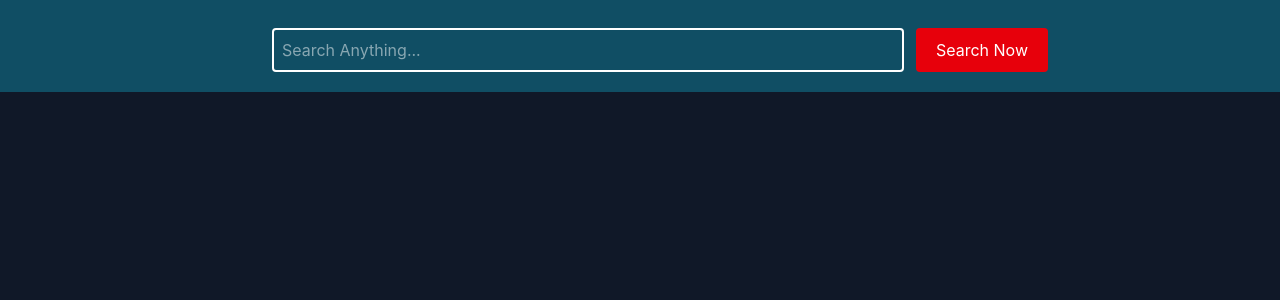
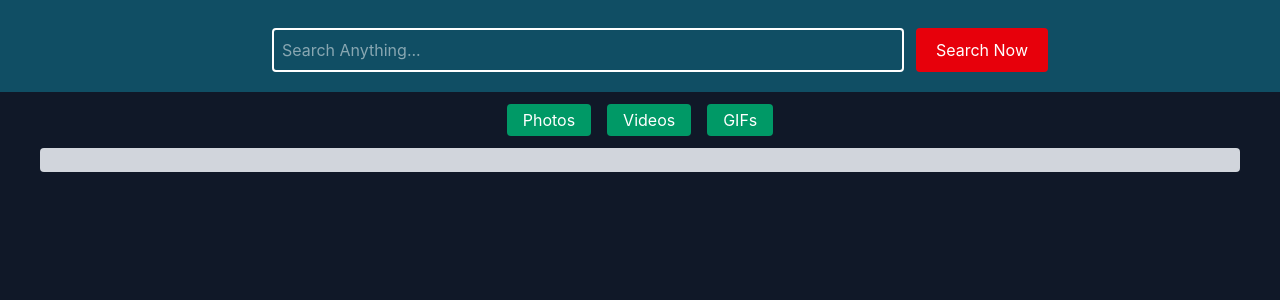
Before and after one commit to HuzaifTarazi/Redux-ToolKit, a React (Vite) app in the folder Redux-02/: page / in a window 1280 px wide. Shown: the top 300 px of the page. Built offline with nearby package versions, Linux system fonts and the light colour scheme.

Commit message:
redux-02

```diff
--- a/Redux-02/src/App.jsx
+++ b/Redux-02/src/App.jsx
@@ -1,7 +1,7 @@
 import React from "react";
-import { giphyApi, pexelsApi } from "./Api/mediaApi.js";
-import { unsplashApi } from "./Api/mediaApi.js";
 import SearchBox from "./components/searchBox.jsx";
+import Tabs from "./components/Tabs.jsx";
+import ActiveTabResults from "./components/ActiveTabResults.jsx";
 
 const App = () => {
   return (
@@ -9,7 +9,14 @@ const App = () => {
       <div className="bg-cyan-900 p-2 shadow-lg">
         <SearchBox />
       </div>
-      <div className="text-white h-screen bg-gray-900"></div>
+
+      <div className="text-white h-screen bg-gray-900">
+        <Tabs />
+        <div className="bg-gray-300 mt-3 p-3 m-10 rounded text-black">
+          <ActiveTabResults />
+        </div>
+      </div>
+
     </>
   );
 };
--- a/Redux-02/src/api/mediaApi.js
+++ b/Redux-02/src/api/mediaApi.js
@@ -9,7 +9,7 @@ export const unsplashApi = async (query, page = 1, per_page = 20) => {
         const res = await axios.get('https://api.unsplash.com/search/photos', {
             params: { query, page, per_page }, headers: { Authorization: `Client-ID ${UNSPLASH_KEY}` }
         })
-        console.log(res.data.results)
+        return res.data.results
     } catch (err) {
         console.error(err)
     }
@@ -20,7 +20,7 @@ export const pexelsApi = async (query, page = 1, per_page = 15) => {
         const res = await axios.get('https://api.pexels.com/v1/videos/search', {
             params: { query, page }, headers: { Authorization: PEXELS_KEY }
         })
-        console.log(res.data.videos)
+       return res.data.videos
     } catch (err) {
         console.error(err)
     }
@@ -32,7 +32,7 @@ export const giphyApi = async (query, page = 1) => {
         const res = await axios.get('https://api.giphy.com/v1/gifs/search', {
             params: { q: query, limit: 20, api_key: GIPHY_KEY }
         })
-        console.log(res.data.data)
+        return res.data.data
     } catch (err) {
         console.error(err)
     }
--- /dev/null
+++ b/Redux-02/src/components/ActiveTabResults.jsx
@@ -0,0 +1,57 @@
+import React, { useEffect, useRef } from 'react'
+import { useDispatch, useSelector } from 'react-redux'
+import { setQuery, setActiveTab, setLoading, setResults, setError } from '../features/searchSlice/searchSlice'
+import { pexelsApi, unsplashApi, giphyApi } from '../api/mediaApi'
+const ActiveTabResults = () => {
+    const { query, activeTab, results, loading, error } = useSelector(state => state.search)
+    const dispatch = useDispatch()
+    let apiData = null;
+
+    const dataInAction = async () => {
+
+        if (activeTab === 'Photos') {
+            if (!query) {
+                alert('Insert Query')
+                dispatch(setActiveTab(''))
+                return
+            }
+            apiData = await unsplashApi(query)
+            console.log(apiData)
+        }
+        if (activeTab === 'Videos') {
+            if (!query) {
+                alert('Insert Query')
+                dispatch(setActiveTab(''))
+                return
+            }
+            apiData = await pexelsApi(query)
+            console.log(apiData)
+        }
+        if (activeTab === 'GIFs') {
+            if (!query) {
+                alert('Insert Query')
+                dispatch(setActiveTab(''))
+                return
+            }
+            apiData = await giphyApi(query)
+            console.log(apiData)
+        }
+    }
+
+    useEffect(() => {
+        dataInAction()
+        return () => {
+            apiData = null
+        }
+    }, [activeTab])
+
+
+
+    return (
+        <div>
+
+        </div>
+    )
+}
+
+export default ActiveTabResults
--- a/Redux-02/src/components/SearchBox.jsx
+++ b/Redux-02/src/components/SearchBox.jsx
@@ -23,7 +23,7 @@ const SearchBox = () => {
           placeholder="Search Anything..."
           className="m-3 mt-5 ms-10 w-1/2 p-2 border-2 text-white rounded focus:outline-none focus:border-red-400 focus:border-2"
         />
-        <button className="bg-red-600 mt-2 p-2.5 px-5 text-white rounded active:bg-red-700">
+        <button className="bg-red-600 mt-2 p-2.5 px-5 cursor-pointer text-white rounded active:bg-red-700">
           Search Now
         </button>
       </form>
--- /dev/null
+++ b/Redux-02/src/components/Tabs.jsx
@@ -0,0 +1,29 @@
+import React from 'react'
+import { useDispatch, useSelector } from 'react-redux'
+import { setActiveTab } from '../features/searchSlice/searchSlice'
+
+const Tabs = () => {
+    const tabs = ['Photos', 'Videos', 'GIFs']
+    const activeTab = useSelector((state) => state.search.activeTab)
+    const dispatch = useDispatch()
+    return (
+        <>
+            <div className='flex gap-4 pt-3 justify-center'>
+                {tabs.map((element, index) => {
+                    return <div key={index}
+                        className={`${activeTab === element ? 'bg-emerald-800' : 'bg-emerald-600'} p-1 px-4 rounded cursor-pointer active:bg-emerald-700`}
+                        onClick={() => {
+                            dispatch(setActiveTab(element))
+                        }}
+                    >
+                        {element}
+                    </div>
+                }
+                )
+                }
+            </div>
+        </>
+    )
+}
+
+export default Tabs
--- a/Redux-02/src/features/searchSlice/searchSlice.js
+++ b/Redux-02/src/features/searchSlice/searchSlice.js
@@ -2,7 +2,7 @@ import { createSlice } from "@reduxjs/toolkit";
 
 const initialState = {
     query: '',
-    activeTab: 'photos',
+    activeTab: '',
     results: [],
     loading: false,
     error: null,
--- a/Redux-02/src/main.jsx
+++ b/Redux-02/src/main.jsx
@@ -8,9 +8,7 @@ import { Provider } from 'react-redux'
 
 createRoot(document.getElementById('root')).render(
 
-  <StrictMode>
     <Provider store={store}>
       <App />
     </Provider>
-  </StrictMode>,
 )
```
